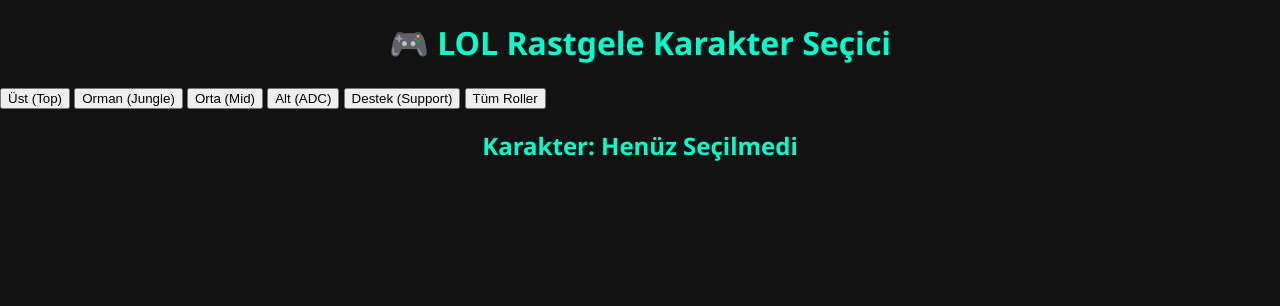
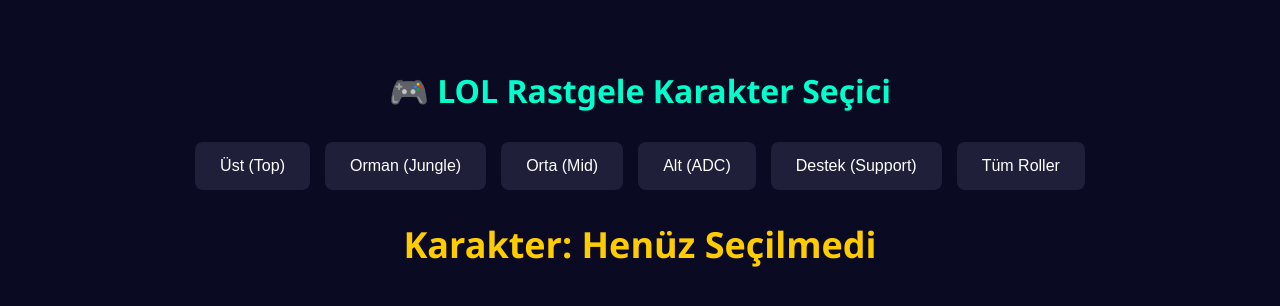
Before and after one commit to BloodEyes45/060424, a plain HTML site: page index.html in a window 1280 px wide. Drawn offline with Linux system fonts and the light colour scheme.

Commit message:
Update style.css

```diff
--- a/style.css
+++ b/style.css
@@ -1,44 +1,41 @@
 body {
-  font-family: "Segoe UI", sans-serif;
-  margin: 0;
-  padding: 0;
-  background-color: #121212;
-  color: #fff;
+  font-family: 'Segoe UI', sans-serif;
+  background-color: #0a0a23;
+  color: #ffffff;
+  text-align: center;
+  padding: 40px;
 }
 
-.container {
-  max-width: 500px;
-  margin: auto;
-  padding: 20px;
+h1 {
+  margin-bottom: 30px;
+  color: #00ffcc;
 }
 
-h1, h2 {
-  color: #00ffcc;
-  text-align: center;
+.buttons {
+  display: flex;
+  flex-wrap: wrap;
+  justify-content: center;
+  gap: 15px;
+  margin-bottom: 30px;
 }
 
-ul {
-  list-style: none;
-  padding: 0;
+button {
+  background-color: #1f1f3a;
+  color: white;
+  border: none;
+  padding: 15px 25px;
+  font-size: 16px;
+  border-radius: 8px;
+  cursor: pointer;
+  transition: 0.3s;
 }
 
-li {
-  background: #1e1e1e;
-  margin: 10px 0;
-  padding: 12px;
-  border-radius: 10px;
-  display: flex;
-  align-items: center;
+button:hover {
+  background-color: #333366;
 }
 
-input[type="checkbox"] {
-  margin-right: 12px;
-  transform: scale(1.3);
+#result {
+  font-size: 24px;
+  margin-top: 30px;
+  color: #ffcc00;
 }
-
-.motivation {
-  margin-top: 30px;
-  font-style: italic;
-  text-align: center;
-  color: #ffd700;
-}
```
